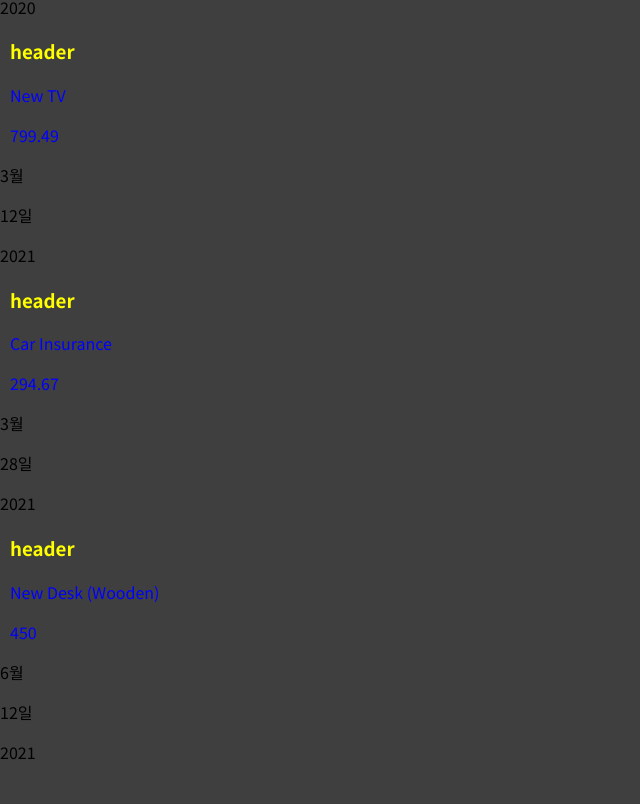
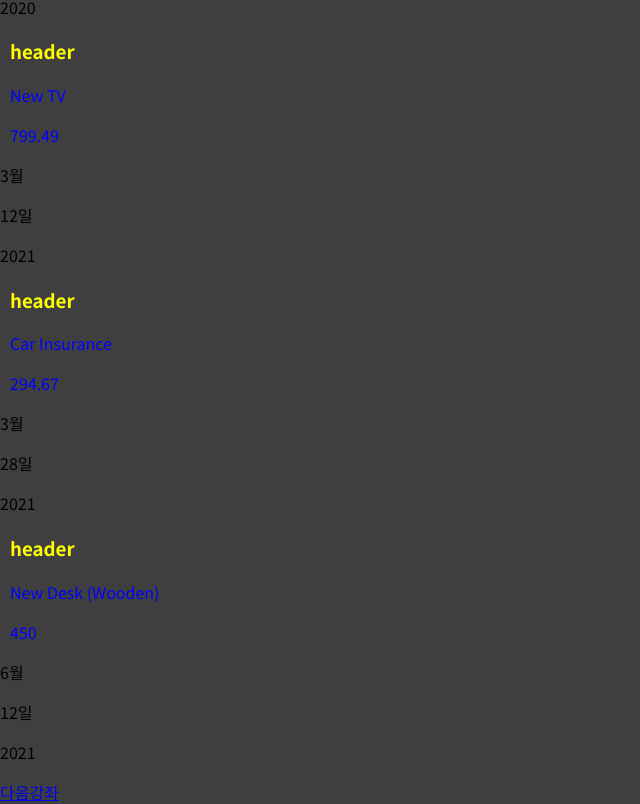
Before and after one commit to panach/react-study, a JavaScript app: page / in a window 1280 px wide. Shown: the part 286-1090 px from the top of the page, without its empty margins (0-640 px from the left). Before the commit the page ends 1066 px from the top, so only its background shows below. Built offline with nearby package versions, Linux system fonts and the light colour scheme.

Commit message:
폴더 정리

```diff
--- a/src/App.js
+++ b/src/App.js
@@ -1,4 +1,4 @@
-import Expense from "./conponenet/Expense";
+import Expense from "./conponenet/Expenses/Expense";
 
 function App() {
   const expenses = [
@@ -26,6 +26,7 @@ function App() {
     <div>
       <h2>Let's get started! 1</h2>
       <Expense items={expenses}  />
+      <a href="https://www.udemy.com/course/best-react/learn/lecture/28517211#overview">다음강좌</a>
     </div>
   );
 }
--- a/src/conponenet/ExpenseItem.js
+++ b/src/conponenet/Expenses/ExpenseItem.js
@@ -1,5 +1,5 @@
 import ExpenseDate from "./ExpenseDate";
-import Cart from "./cart";
+import Cart from "../UI/cart";
 
 import "./ExpenseItem.css";
 
```
Also changed, not shown: src/conponenet/Expenses/Expense.css (added), src/conponenet/Expenses/Expense.js (renamed from src/conponenet/Expense.js), src/conponenet/Expenses/ExpenseDate.css (renamed from src/conponenet/ExpenseDate.css), src/conponenet/Expenses/ExpenseDate.js (renamed from src/conponenet/ExpenseDate.js), src/conponenet/Expenses/ExpenseItem.css (renamed from src/conponenet/ExpenseItem.css), src/conponenet/UI/cart.js (renamed from src/conponenet/cart.js), src/conponenet/test.js (deleted), 1 other file (tests, documents, lock files or other folders).
